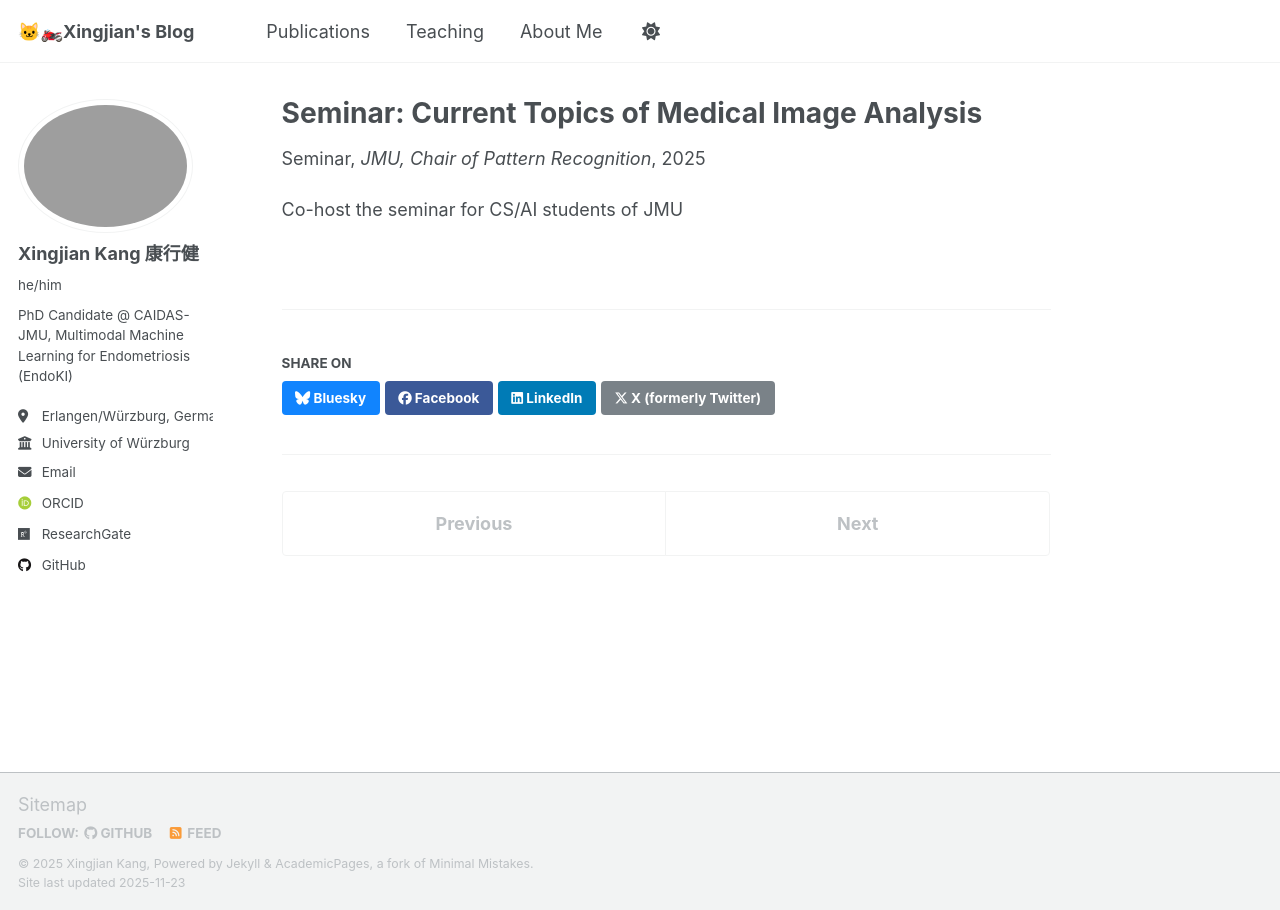
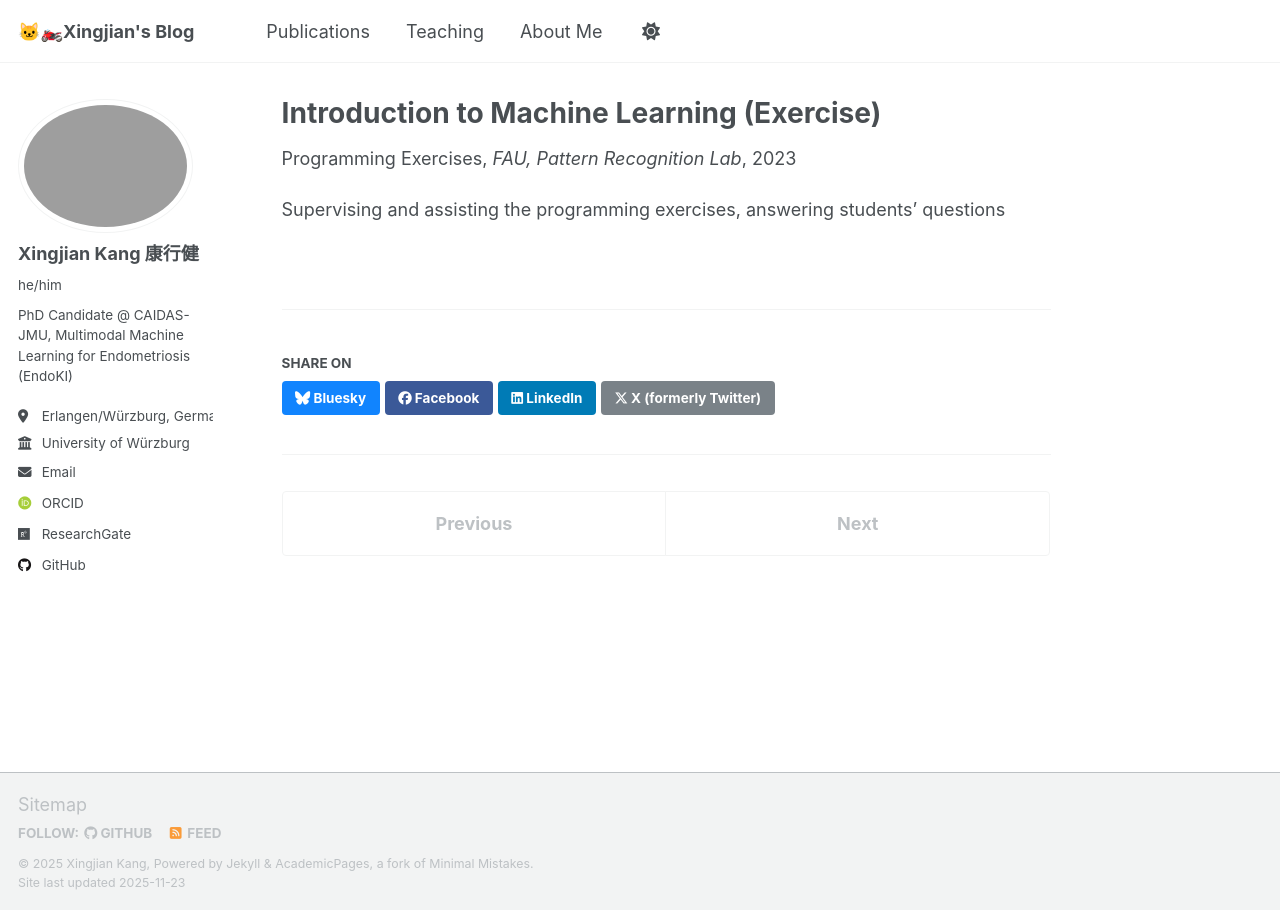
Before and after one commit to TrevorKang/TrevorKang.github.io, a Jekyll site: the page built from _teaching/teaching-1.md, in a window 1280 px wide. Built offline with Jekyll 4.4.1, drawn with Linux system fonts in a browser that asks for light colours; some web fonts are replaced; a script that is not in the unit is left out.

Commit message:
modify teaching

```diff
--- a/_includes/archive-single.html
+++ b/_includes/archive-single.html
@@ -39,7 +39,7 @@
     {% endif %}
 
         {% if post.collection == 'teaching' %}
-          <p> {{ post.type }}, <i>{{ post.venue }}</i>, {{ post.date | default: "1900-01-01" | date: "%Y" }} </p>
+          <p>{{ post.type }}, <i>{{ post.venue }}</i>{% if post.semester %}, {{ post.semester }}{% endif %}</p>
         {% elsif post.collection == 'publications' %}
           <p>Published in <i>{{ post.venue }}</i>, {{ post.date | default: "1900-01-01" | date: "%Y" }} </p>
         {% elsif post.date %}
--- a/_teaching/teaching-1.md
+++ b/_teaching/teaching-1.md
@@ -1,11 +1,12 @@
 ---
-title: "Seminar: Current Topics of Medical Image Analysis"
+title: "Introduction to Machine Learning (Exercise)"
 collection: teaching
-type: "Seminar"
+type: "Programming Exercises"
 permalink: /teaching/teaching-1
-venue: "JMU, Chair of Pattern Recognition"
-semester: "WS2025/2026"
-location: "Würzburg"
+venue: "FAU, Pattern Recognition Lab"
+semester: "SS23"
+date: 2023-10-01
+location: "Erlangen"
 ---
 
-Co-host the seminar for CS/AI students of JMU
+Supervising and assisting the programming exercises, answering students' questions
```
Also changed, not shown: _teaching/teaching-2.md (+7 -6 lines).
